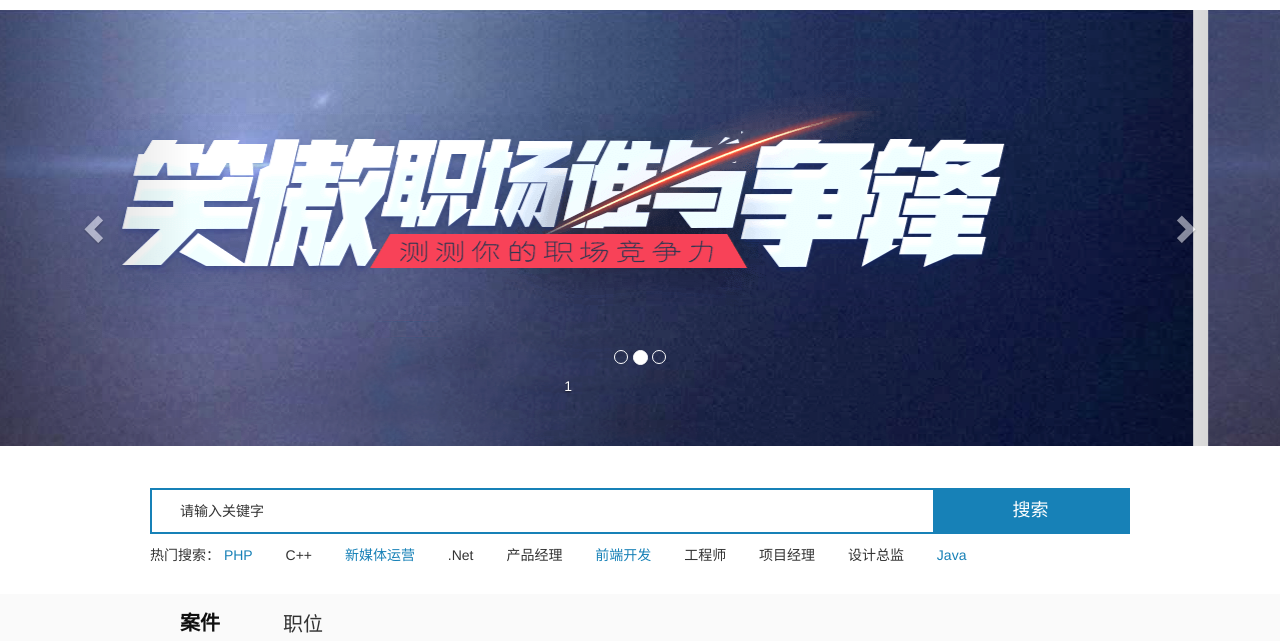
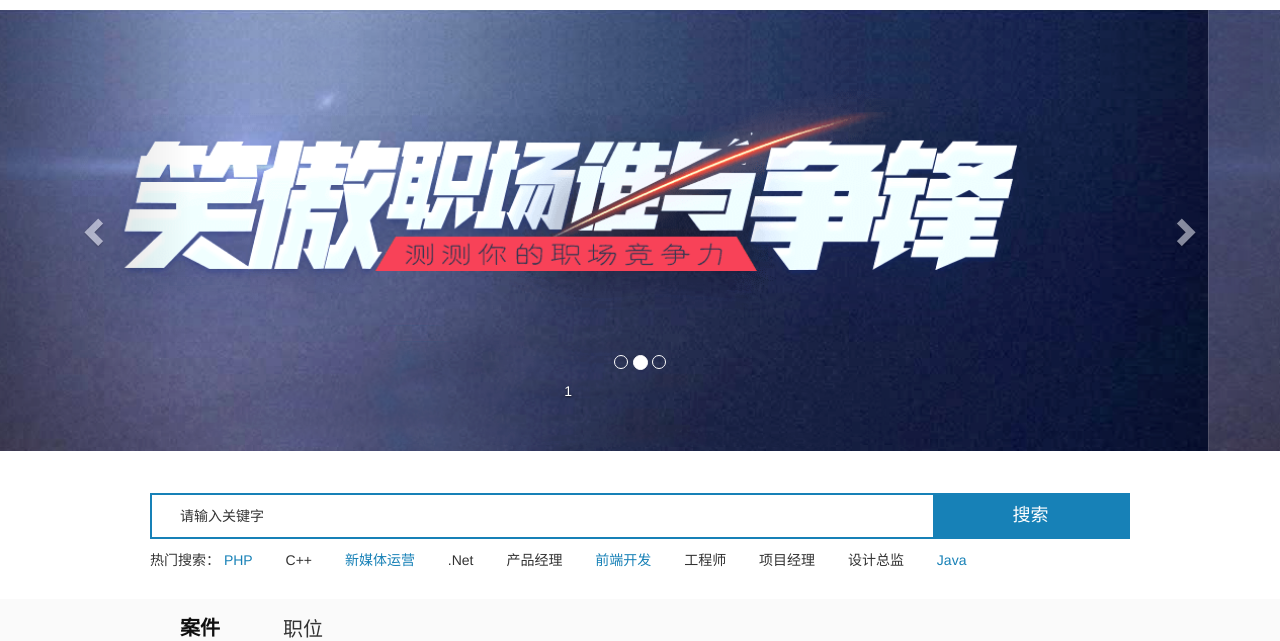
Before and after one commit to lilinchun1/job_site, a plain HTML site: page page/index.html in a window 1280 px wide. Shown: the part 100-741 px from the top of the page. Drawn offline with Linux system fonts and the light colour scheme.

Commit message:
index+  +  +  finish

```diff
--- a/sass/index.scss
+++ b/sass/index.scss
@@ -74,15 +74,21 @@ a{
   }
 }
 
-.slide-wrap ol{
-  bottom: 66px;
+.slide-wrap{
+  ol{
+    bottom: 66px;
     li{
       width: 14px;
       height: 14px;
     }
-  .active{
-    width: 15px;
-    height: 15px;
+    .active{
+      width: 15px;
+      height: 15px;
+    }
+  }
+  img{
+    margin: 0 auto;
+    width: 100%;
   }
 }
 
```
Also changed, not shown: css/index.css, 1 other file.
